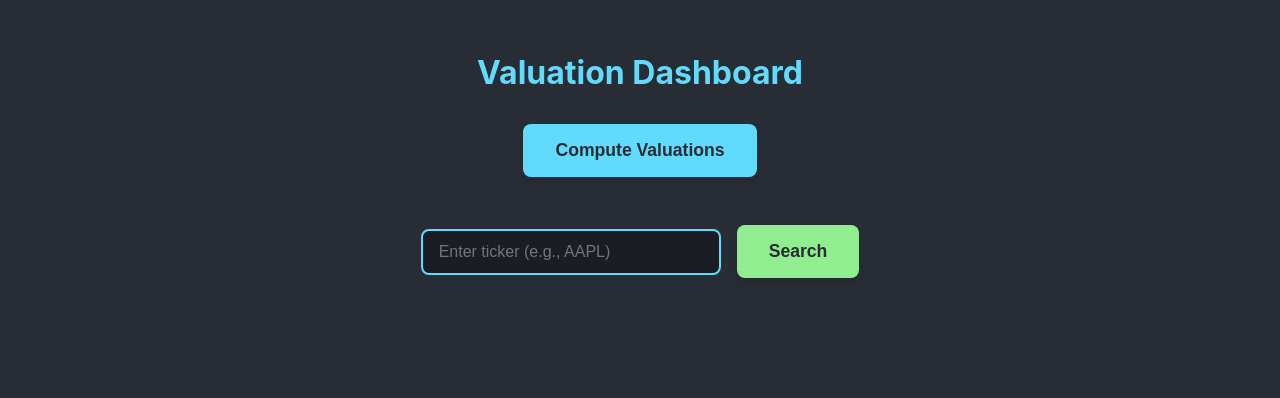
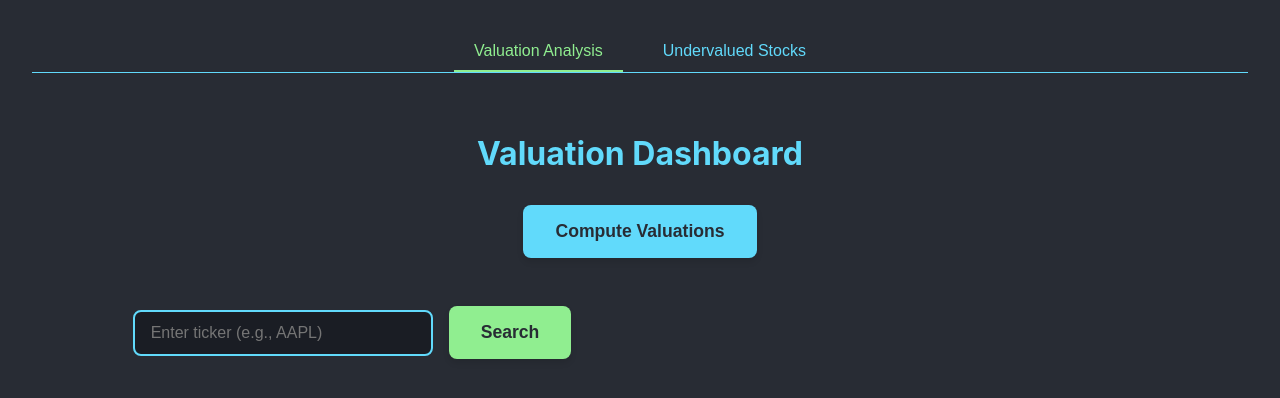
Before and after one commit to Ashwin1934/PortfolioAnalysisMonorepo, a React (Create React App) app in the folder ReactDashboard/: page / in a window 1280 px wide. Shown: the top 398 px of the page. Built offline with nearby package versions, Linux system fonts and the light colour scheme.

Commit message:
Add ui changes to support graphing, tabs, etc

```diff
--- a/ReactDashboard/src/App.css
+++ b/ReactDashboard/src/App.css
@@ -13,6 +13,42 @@
   align-items: center;
   padding: 2rem;
   color: white;
+  width: 100%;
+}
+
+.tab-navigation {
+  border-bottom: 1px solid #61dafb;
+  margin-bottom: 20px;
+  padding: 0 20px;
+  width: 100%;
+  display: flex;
+  justify-content: center;
+  gap: 20px;
+}
+
+.tab-button {
+  padding: 10px 20px;
+  font-size: 16px;
+  background: none;
+  border: none;
+  border-bottom: 2px solid transparent;
+  cursor: pointer;
+  color: #61dafb;
+  transition: all 0.3s ease;
+}
+
+.tab-button:hover {
+  color: #90ee90;
+}
+
+.tab-button.active {
+  color: #90ee90;
+  border-bottom: 2px solid #90ee90;
+}
+
+.tab-content {
+  padding: 20px;
+  width: 100%;
 }
 
 h1 {
--- a/ReactDashboard/src/App.js
+++ b/ReactDashboard/src/App.js
@@ -1,9 +1,11 @@
 import React, { useState } from 'react';
 import './App.css';
 import ValuationChart from './components/ValuationChart';
+import UndervaluedStocks from './components/UndervaluedStocks';
 import './components/ValuationChart.css';
 
 function App() {
+  const [activeTab, setActiveTab] = useState('valuation');
   const [isComputeDisabled, setIsComputeDisabled] = useState(false);
   const [ticker, setTicker] = useState('');
   const [valuations, setValuations] = useState([]);
@@ -83,10 +85,9 @@ function App() {
     }
   };
 
-  return (
-    <div className="App">
-      <header className="App-header">
-        <h1>Valuation Dashboard</h1>
+  const renderValuationTab = () => (
+    <>
+      <h1>Valuation Dashboard</h1>
 
         {/* Compute Valuations Button */}
         <div className="compute-section">
@@ -164,6 +165,31 @@ function App() {
             </table>
           </div>
         )}
+    </>
+  );
+
+  return (
+    <div className="App">
+      <header className="App-header">
+        <div className="tab-navigation">
+          <button
+            className={`tab-button ${activeTab === 'valuation' ? 'active' : ''}`}
+            onClick={() => setActiveTab('valuation')}
+          >
+            Valuation Analysis
+          </button>
+          <button
+            className={`tab-button ${activeTab === 'undervalued' ? 'active' : ''}`}
+            onClick={() => setActiveTab('undervalued')}
+          >
+            Undervalued Stocks
+          </button>
+        </div>
+
+        <div className="tab-content">
+          {activeTab === 'valuation' && renderValuationTab()}
+          {activeTab === 'undervalued' && <UndervaluedStocks />}
+        </div>
       </header>
     </div>
   );
--- /dev/null
+++ b/ReactDashboard/src/components/UndervaluedStocks.css
@@ -0,0 +1,62 @@
+.undervalued-stocks {
+    padding: 20px;
+}
+
+.fetch-button {
+    padding: 10px 20px;
+    font-size: 16px;
+    background-color: #007bff;
+    color: white;
+    border: none;
+    border-radius: 4px;
+    cursor: pointer;
+    margin-bottom: 20px;
+}
+
+.fetch-button:disabled {
+    background-color: #ccc;
+    cursor: not-allowed;
+}
+
+.fetch-button:hover:not(:disabled) {
+    background-color: #0056b3;
+}
+
+.error-message {
+    color: #dc3545;
+    margin: 10px 0;
+}
+
+.stocks-grid {
+    overflow-x: auto;
+}
+
+.stocks-grid table {
+    width: 100%;
+    border-collapse: collapse;
+    margin-top: 20px;
+}
+
+.stocks-grid th,
+.stocks-grid td {
+    padding: 12px;
+    text-align: left;
+    border-bottom: 1px solid #ddd;
+}
+
+.stocks-grid th {
+    background-color: #f8f9fa;
+    font-weight: bold;
+}
+
+.stocks-grid tr.great-value {
+    background-color: #d4edda;
+}
+
+.stocks-grid tr.good-value {
+    background-color: #fff3cd;
+}
+
+.stocks-grid tr:hover {
+    background-color: rgba(0, 0, 0, 0.05);
+}
--- /dev/null
+++ b/ReactDashboard/src/components/UndervaluedStocks.js
@@ -0,0 +1,73 @@
+import React, { useState } from 'react';
+import './UndervaluedStocks.css';
+
+const UndervaluedStocks = () => {
+    const [stocks, setStocks] = useState([]);
+    const [loading, setLoading] = useState(false);
+    const [error, setError] = useState(null);
+
+    const API_BASE_URL = '/valuation-api';
+
+    const fetchUndervaluedStocks = async () => {
+        setLoading(true);
+        setError(null);
+        try {
+            const response = await fetch(`${API_BASE_URL}/undervalued-stocks`);
+            if (!response.ok) {
+                throw new Error('Failed to fetch undervalued stocks');
+            }
+            const data = await response.json();
+            setStocks(data);
+        } catch (err) {
+            setError(err.message);
+        } finally {
+            setLoading(false);
+        }
+    };
+
+    return (
+        <div className="undervalued-stocks">
+            <h2>Undervalued Stocks Analysis</h2>
+            <button
+                onClick={fetchUndervaluedStocks}
+                disabled={loading}
+                className="fetch-button"
+            >
+                {loading ? 'Loading...' : 'Fetch Undervalued Stocks'}
+            </button>
+
+            {error && <div className="error-message">{error}</div>}
+
+            {stocks.length > 0 && (
+                <div className="stocks-grid">
+                    <table>
+                        <thead>
+                            <tr>
+                                <th>Ticker</th>
+                                <th>Rating</th>
+                                <th>Market Price</th>
+                                <th>Price Target</th>
+                                <th>Growth Valuation</th>
+                                <th>Sales Growth Valuation</th>
+                            </tr>
+                        </thead>
+                        <tbody>
+                            {stocks.map((stock) => (
+                                <tr key={stock.ticker} className={stock.rating === 'great' ? 'great-value' : 'good-value'}>
+                                    <td>{stock.ticker}</td>
+                                    <td>{stock.rating}</td>
+                                    <td>{stock.market_price ? `$${stock.market_price.toFixed(2)}` : 'N/A'}</td>
+                                    <td>{stock.price_target ? `$${stock.price_target.toFixed(2)}` : 'N/A'}</td>
+                                    <td>{stock.valuation_growth ? `$${stock.valuation_growth.toFixed(2)}` : 'N/A'}</td>
+                                    <td>{stock.valuation_sales_growth ? `$${stock.valuation_sales_growth.toFixed(2)}` : 'N/A'}</td>
+                                </tr>
+                            ))}
+                        </tbody>
+                    </table>
+                </div>
+            )}
+        </div>
+    );
+};
+
+export default UndervaluedStocks;
--- a/ReactDashboard/src/components/ValuationChart.js
+++ b/ReactDashboard/src/components/ValuationChart.js
@@ -5,9 +5,9 @@ const ValuationChart = ({ valuations }) => {
   // Process the data for the chart
   const chartData = valuations.map(val => ({
     date: new Date(val.created_at).toLocaleDateString(),
-    growthValuation: val.growth_rate_valuation,
-    salesValuation: val.sales_growth_valuation,
-    avgPriceTarget: val.average_price_target
+    growthValuation: val.valuation_growth,
+    salesValuation: val.valuation_sales_growth,
+    avgPriceTarget: val.avg_price_target
   })).reverse(); // Reverse to show oldest to newest
 
   return (
```
Also changed, not shown: 2 other files (tests, documents, lock files or other folders).
